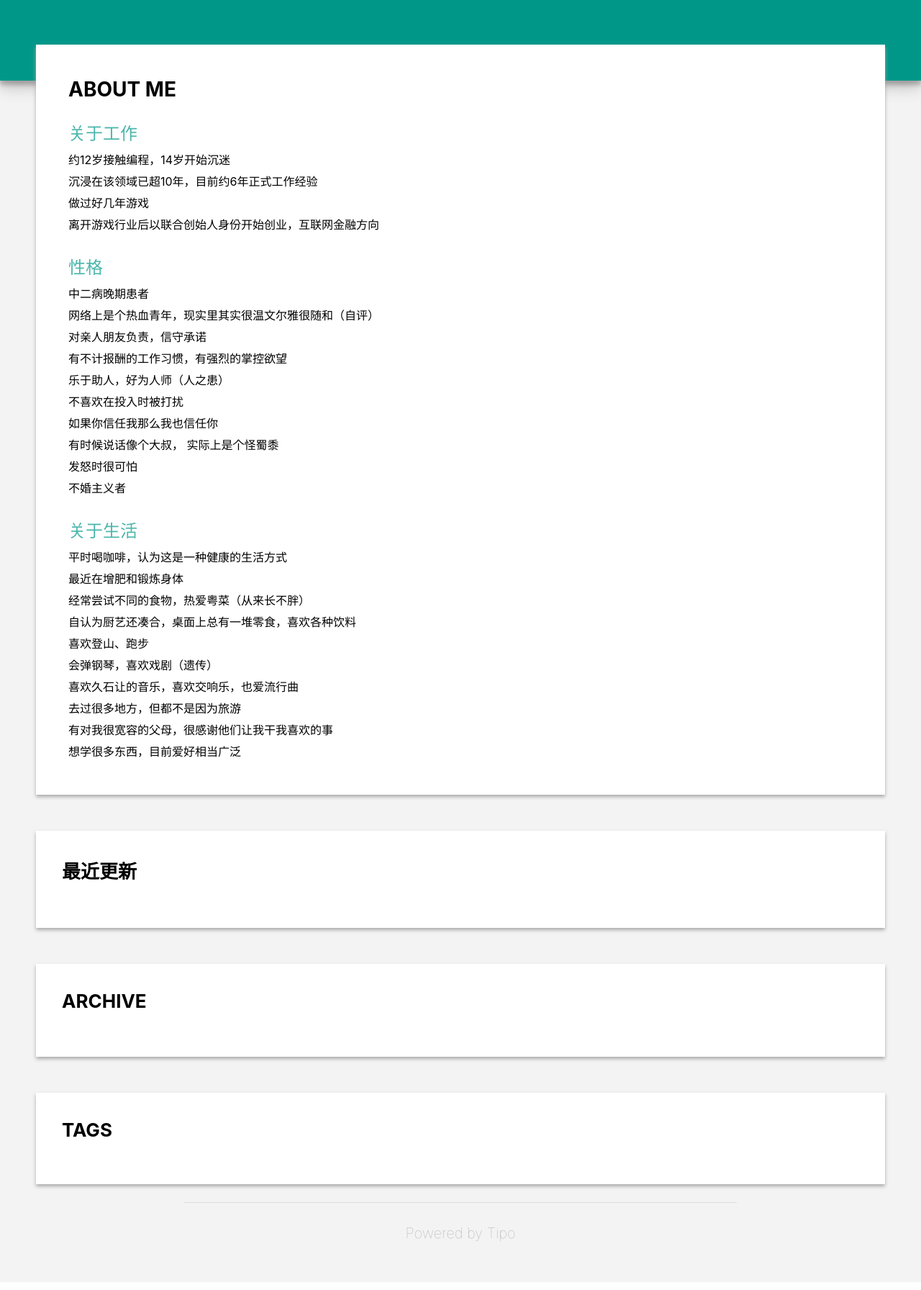
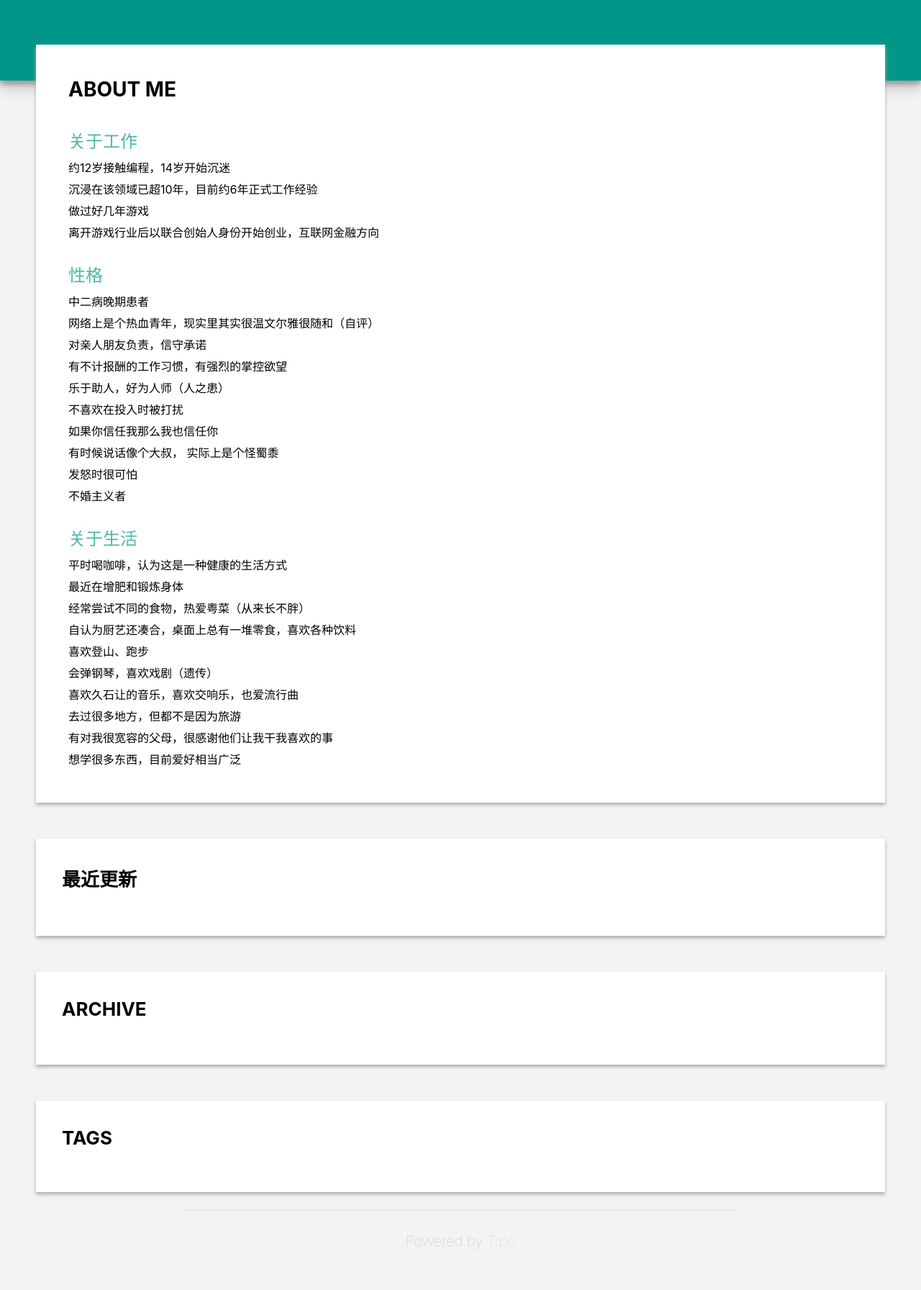
Before and after one commit to knowncold/Tipo, a Flask app: page /about in a window 1280 px wide. Shown: the part 193-1985 px from the top of the page at 72% size. Before the commit the page ends 1918 px from the top, so only its background shows below. Run offline with Flask 2, Linux system fonts and the light colour scheme; data that the repository does not hold is empty; some libraries are stand-ins or nearby versions.

Commit message:
Update UI

```diff
--- a/app/static/css/404.css
+++ b/app/static/css/404.css
@@ -199,7 +199,7 @@ input::-webkit-input-placeholder {
     margin: 0 auto;
     margin-top: 25px;
     text-align: center;
-    color: #aaa;
+    color: #bbb;
     border-top: 1px solid #ddd;
     height: 110px;
 }
@@ -209,8 +209,9 @@ input::-webkit-input-placeholder {
     font-size: 20px;
 }
 .foot a ,.foot a:visited {
-    color: #aaa;
+    color: #ccc;
     text-decoration: none;
+    font-style: italic;
 }
 @media screen and (max-width: 1299px) {
     .detail_l{
--- a/app/static/css/blog_detail.css
+++ b/app/static/css/blog_detail.css
@@ -202,7 +202,7 @@ img {
     margin: 0 auto;
     margin-top: 25px;
     text-align: center;
-    color: #aaa;
+    color: #bbb;
     border-top: 1px solid #ddd;
     height: 110px;
 }
@@ -212,8 +212,9 @@ img {
     font-size: 20px;
 }
 .foot a ,.foot a:visited {
-    color: #aaa;
+    color: #ccc;
     text-decoration: none;
+    font-style: italic;
 }
 @media screen and (max-width: 1299px) {
     .detail_l{
--- a/app/static/css/comments.css
+++ b/app/static/css/comments.css
@@ -2,5 +2,5 @@
     text-decoration: none;
     color: #419489;
     font-weight: 200;
-    font-size: 25px;
+    font-size: 18px;
 }
--- a/app/static/css/index.css
+++ b/app/static/css/index.css
@@ -177,11 +177,9 @@ img {
     color: #000;
 }
 .recent p, .comment p, .archive p {
-    padding: 0 10px;
-    margin-top: 10px;
     line-height: 36px;
     height: 36px;
-    font-size: 20px;
+    font-size: 16px;
     font-weight: 100;
     border-bottom: 1px solid #eee;
 }
@@ -229,7 +227,7 @@ img {
     margin: 0 auto;
     margin-top: 25px;
     text-align: center;
-    color: #aaa;
+    color: #bbb;
     border-top: 1px solid #ddd;
     height: 110px;
 }
@@ -239,8 +237,9 @@ img {
     font-size: 20px;
 }
 .foot a ,.foot a:visited {
-    color: #aaa;
+    color: #ccc;
     text-decoration: none;
+    font-style: italic;
 }
 .page {
     text-align: center;
--- a/app/templates/404.html
+++ b/app/templates/404.html
@@ -22,7 +22,7 @@
                 $('<span>最新评论</span>').appendTo('#sp');
                 for (var i = 0; i < res.response.length; i++) {
                     console.log(res.response[i]);
-                    $('<span><a href=' + res.response[i].url+ '> ' + res.response[i].author.name+ '</a><p>'+res.response[i].raw_message.substring(0, 8) + '...</p>' +'</span><br>').appendTo('#recentComments');
+                    $('<span><a href=' + res.response[i].url+ '> ' + res.response[i].author.name+ '</a><p>'+res.response[i].raw_message.substring(0, 12) + '...</p>' +'</span><br>').appendTo('#recentComments');
                 }
                 $('#comment').toggleClass('comment');
             }
--- a/app/templates/about.html
+++ b/app/templates/about.html
@@ -3,11 +3,11 @@
 <head>
     <meta charset="UTF-8">
     <title>About</title>
-    <link rel="stylesheet" href="../static/css/index.css">
-    <link rel="stylesheet" href="../static/css/tags.css">
-    <link rel="stylesheet" href="../static/css/comments.css">
-    <script type="text/javascript" src="../static/js/tags.js"></script>
-    <script type="text/javascript" src="../static/js/jquery-3.2.1.min.js"></script>
+    <link rel="stylesheet" href="/static/css/index.css">
+    <link rel="stylesheet" href="/static/css/tags.css">
+    <link rel="stylesheet" href="/static/css/comments.css">
+    <script type="text/javascript" src="/static/js/tags.js"></script>
+    <script type="text/javascript" src="/static/js/jquery-3.2.1.min.js"></script>
     <script type="text/javascript">
         $.ajax({
             url: 'https://disqus.com/api/3.0/forums/listPosts.json?',
@@ -22,7 +22,7 @@
                 $('<span>最新评论</span>').appendTo('#sp');
                 for (var i = 0; i < res.response.length; i++) {
                     console.log(res.response[i]);
-                    $('<span><a href=' + res.response[i].url+ '> ' + res.response[i].author.name+ '</a><p>'+res.response[i].raw_message.substring(0, 8) + '...</p>' +'</span><br>').appendTo('#recentComments');
+                    $('<span><a href=' + res.response[i].url+ '> ' + res.response[i].author.name+ '</a><p>'+res.response[i].raw_message.substring(0, 12) + '...</p>' +'</span><br>').appendTo('#recentComments');
                 }
                 $('#comment').toggleClass('comment');
             }
@@ -47,7 +47,7 @@
                 <div style="float: left;width: 100%">
                     <span class="subname">十年生死两茫茫，不思量自难忘</span>
                     <div style="">
-                        <img src="../static/assets/search.png" />
+                        <img src="/static/assets/search.png" />
                         <input type="text" placeholder="搜索" />
                     </div>
 
@@ -60,7 +60,7 @@
         <div class="blog_l">
             <div class="blog_left">
                 <h1>ABOUT ME</h1>
-                <h2 style="margin-top: 25px;margin-bottom: 6px;color: #4db6ac;font-weight: 400;">关于工作</h2>
+                <h2 style="margin-top: 36px;margin-bottom: 6px;color: #4db6ac;font-weight: 400;">关于工作</h2>
                 <span>约12岁接触编程，14岁开始沉迷</span><br>
                     <span>沉浸在该领域已超10年，目前约6年正式工作经验</span><br>
                     <span>做过好几年游戏</span><br>
--- a/app/templates/archive.html
+++ b/app/templates/archive.html
@@ -22,7 +22,7 @@
                 $('<span>最新评论</span>').appendTo('#sp');
                 for (var i = 0; i < res.response.length; i++) {
                     console.log(res.response[i]);
-                    $('<span><a href=' + res.response[i].url+ '> ' + res.response[i].author.name+ '</a><p>'+res.response[i].raw_message.substring(0, 8) + '...</p>' +'</span><br>').appendTo('#recentComments');
+                    $('<span><a href=' + res.response[i].url+ '> ' + res.response[i].author.name+ '</a><p>'+res.response[i].raw_message.substring(0, 12) + '...</p>' +'</span><br>').appendTo('#recentComments');
                 }
                 $('#comment').toggleClass('comment');
             }
--- a/app/templates/index.html
+++ b/app/templates/index.html
@@ -23,7 +23,7 @@
                     $('<span>最新评论</span>').appendTo('#sp');
                     for (var i = 0; i < res.response.length; i++) {
                         console.log(res.response[i]);
-                        $('<span><a href=' + res.response[i].url+ '> ' + res.response[i].author.name+ '</a><p>'+res.response[i].raw_message.substring(0, 8) + '...</p>' +'</span><br>').appendTo('#recentComments');
+                        $('<span><a href=' + res.response[i].url+ '> ' + res.response[i].author.name+ '</a><p>'+res.response[i].raw_message.substring(0, 12) + '...</p>' +'</span><br>').appendTo('#recentComments');
                     }
                     $('#comment').toggleClass('comment');
                 }
--- a/app/templates/post.html
+++ b/app/templates/post.html
@@ -22,7 +22,7 @@
                 $('<span>最新评论</span>').appendTo('#sp');
                 for (var i = 0; i < res.response.length; i++) {
                     console.log(res.response[i]);
-                    $('<span><a href=' + res.response[i].url+ '> ' + res.response[i].author.name+ '</a><p>'+res.response[i].raw_message.substring(0, 8) + '...</p>' +'</span><br>').appendTo('#recentComments');
+                    $('<span><a href=' + res.response[i].url+ '> ' + res.response[i].author.name+ '</a><p>'+res.response[i].raw_message.substring(0, 12) + '...</p>' +'</span><br>').appendTo('#recentComments');
                 }
                 $('#comment').toggleClass('comment');
             }
--- a/app/templates/search.html
+++ b/app/templates/search.html
@@ -23,7 +23,7 @@
                 $('<span>最新评论</span>').appendTo('#sp');
                 for (var i = 0; i < res.response.length; i++) {
                     console.log(res.response[i]);
-                    $('<span><a href=' + res.response[i].url+ '> ' + res.response[i].author.name+ '</a><p>'+res.response[i].raw_message.substring(0, 8) + '...</p>' +'</span><br>').appendTo('#recentComments');
+                    $('<span><a href=' + res.response[i].url+ '> ' + res.response[i].author.name+ '</a><p>'+res.response[i].raw_message.substring(0, 12) + '...</p>' +'</span><br>').appendTo('#recentComments');
                 }
                 $('#comment').toggleClass('comment');
             }
```
Also changed, not shown: app/static/css/archive.css (+4 -3 lines).
